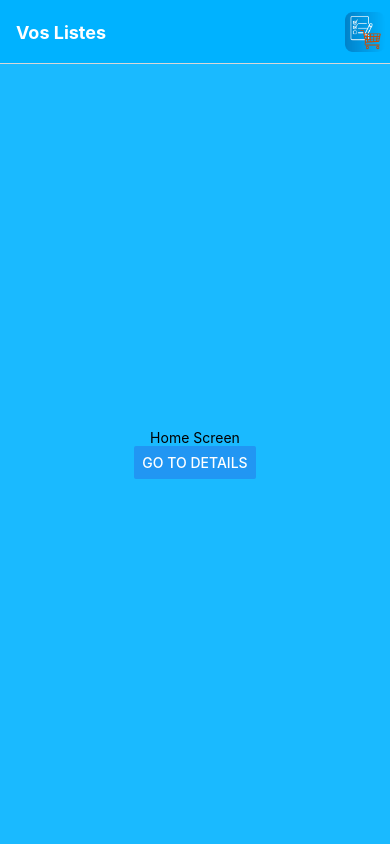
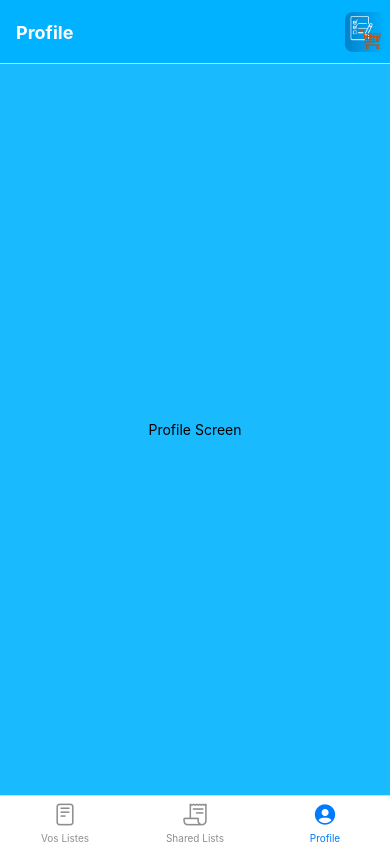
Before and after one commit to Damienvaiton/CaddieCollab, a React Native app: screen /Profile in a window 390 px wide. Built offline with nearby package versions, Linux system fonts and the light colour scheme.

Commit message:
🐞 fix(Architechture): Correct archi
Refactored project structure: - Reorganized folders for better module separation - Improved code readability and maintainability - Removed redundant files and components

```diff
--- a/App.tsx
+++ b/App.tsx
@@ -4,81 +4,8 @@ import { Button, StyleSheet, Text, View, Image } from "react-native";
 import { NavigationContainer } from "@react-navigation/native";
 import { createNativeStackNavigator } from "@react-navigation/native-stack";
 
-const Stack = createNativeStackNavigator();
-
-import { NativeStackNavigationProp } from "@react-navigation/native-stack";
-
-type RootStackParamList = {
-	Home: undefined;
-	Details: undefined;
-};
-
-type HomeScreenNavigationProp = NativeStackNavigationProp<
-	RootStackParamList,
-	"Home"
->;
-
-function HomeScreen({ navigation }: { navigation: HomeScreenNavigationProp }) {
-	React.useLayoutEffect(() => {
-		navigation.setOptions({
-			title: "Vos Listes",
-			headerStyle: {
-				backgroundColor: "#00b2ff",
-			},
-			headerTintColor: "#fff",
-			headerTitleStyle: {
-				fontWeight: "bold",
-			},
-			headerRight: () => (
-				<Image
-					source={require("./assets/logo.png")}
-					style={{
-						width: 40,
-						height: 40,
-						marginRight: 5,
-					}}
-				/>
-			),
-		});
-	});
-	return (
-		<View style={styles.container}>
-			<Text>Home Screen</Text>
-			<Button
-				title="Go to Details"
-				onPress={() => navigation.navigate("Details")}
-			/>
-		</View>
-	);
-}
-
-function DetailsScreen() {
-	return (
-		<View style={styles.container}>
-			<Text style={styles.textPrimary}>Details Screen</Text>
-		</View>
-	);
-}
+import MainController from "./navigations/main";
 
 export default function App() {
-	return (
-		<NavigationContainer>
-			<Stack.Navigator>
-				<Stack.Screen name="Home" component={HomeScreen} />
-				<Stack.Screen name="Details" component={DetailsScreen} />
-			</Stack.Navigator>
-		</NavigationContainer>
-	);
+	return <MainController />;
 }
-
-const styles = StyleSheet.create({
-	container: {
-		flex: 1,
-		backgroundColor: "#1abaff",
-		alignItems: "center",
-		justifyContent: "center",
-	},
-	textPrimary: {
-		color: "#00B2FF",
-	},
-});
--- /dev/null
+++ b/navigations/main.tsx
@@ -0,0 +1,41 @@
+import { NavigationContainer } from "@react-navigation/native";
+
+import HomeScreen from "./pages/home";
+import SharedLists from "./pages/YourHomeScreen";
+import { createBottomTabNavigator } from "@react-navigation/bottom-tabs";
+import React from "react";
+import { Ionicons } from "@expo/vector-icons";
+import ProfileScreen from "./pages/Profile";
+
+const Stack = createBottomTabNavigator();
+
+
+function MainController() {
+	return (
+		<NavigationContainer>
+			<Stack.Navigator
+				screenOptions={({ route }) => ({
+					tabBarIcon: ({ focused, color, size }) => {
+						let iconName: keyof typeof Ionicons.glyphMap = "reader-sharp";
+
+						if (route.name === "Home") {
+							iconName = focused ? "reader-sharp" : "reader-outline";
+						} else if (route.name === "Shared Lists") {
+							iconName = focused ? "receipt-sharp" : "receipt-outline";
+						} else if (route.name === "Profile") {
+							iconName = focused ? "person-circle-sharp" : "person-outline";
+						}
+
+						return <Ionicons name={iconName} size={size} color={color} />;
+					},
+				})}
+			>
+				<Stack.Screen name="Home" component={HomeScreen} />
+				<Stack.Screen name="Shared Lists" component={SharedLists} />
+				<Stack.Screen name="Profile" component={ProfileScreen} />
+			</Stack.Navigator>
+		</NavigationContainer>
+	);
+}
+
+export default MainController;
--- /dev/null
+++ b/navigations/pages/Profile.tsx
@@ -0,0 +1,46 @@
+import React from "react";
+import { Button, StyleSheet, Text, View, Image } from "react-native";
+import { StackNavigationProp } from "@react-navigation/stack";
+
+import styles from "../../styles/DefaultStyles";
+
+type RootStackParamList = {
+	Home: undefined;
+	Details: undefined;
+};
+
+type HomeScreenNavigationProp = StackNavigationProp<RootStackParamList, "Home">;
+
+export default function ProfileScreen({
+	navigation,
+}: {
+	navigation: HomeScreenNavigationProp;
+}) {
+	React.useLayoutEffect(() => {
+		navigation.setOptions({
+			title: "Profile",
+			headerStyle: {
+				backgroundColor: "#00b2ff",
+			},
+			headerTintColor: "#fff",
+			headerTitleStyle: {
+				fontWeight: "bold",
+			},
+			headerRight: () => (
+				<Image
+					source={require("../../assets/logo.png")}
+					style={{
+						width: 40,
+						height: 40,
+						marginRight: 5,
+					}}
+				/>
+			),
+		});
+	});
+	return (
+		<View style={styles.container}>
+			<Text>Profile Screen</Text>
+		</View>
+	);
+}
--- /dev/null
+++ b/navigations/pages/YourHomeScreen.tsx
@@ -0,0 +1,46 @@
+import React from "react";
+import { Button, StyleSheet, Text, View, Image } from "react-native";
+import { StackNavigationProp } from "@react-navigation/stack";
+
+import styles from "../../styles/DefaultStyles";
+
+type RootStackParamList = {
+	Home: undefined;
+	Details: undefined;
+};
+
+type HomeScreenNavigationProp = StackNavigationProp<RootStackParamList, "Home">;
+
+export default function HomeScreen({
+	navigation,
+}: {
+	navigation: HomeScreenNavigationProp;
+}) {
+	React.useLayoutEffect(() => {
+		navigation.setOptions({
+			title: "Listes partagées",
+			headerStyle: {
+				backgroundColor: "#00b2ff",
+			},
+			headerTintColor: "#fff",
+			headerTitleStyle: {
+				fontWeight: "bold",
+			},
+			headerRight: () => (
+				<Image
+					source={require("../../assets/logo.png")}
+					style={{
+						width: 40,
+						height: 40,
+						marginRight: 5,
+					}}
+				/>
+			),
+		});
+	});
+	return (
+		<View style={styles.container}>
+			<Text>SharedLists Screen</Text>
+		</View>
+	);
+}
--- /dev/null
+++ b/navigations/pages/home.tsx
@@ -0,0 +1,46 @@
+import React from "react";
+import { Button, StyleSheet, Text, View, Image } from "react-native";
+import { StackNavigationProp } from "@react-navigation/stack";
+
+import styles from "../../styles/DefaultStyles";
+
+type RootStackParamList = {
+	Home: undefined;
+	Details: undefined;
+};
+
+type HomeScreenNavigationProp = StackNavigationProp<RootStackParamList, "Home">;
+
+export default function HomeScreen({
+	navigation,
+}: {
+	navigation: HomeScreenNavigationProp;
+}) {
+	React.useLayoutEffect(() => {
+		navigation.setOptions({
+			title: "Vos Listes",
+			headerStyle: {
+				backgroundColor: "#00b2ff",
+			},
+			headerTintColor: "#fff",
+			headerTitleStyle: {
+				fontWeight: "bold",
+			},
+			headerRight: () => (
+				<Image
+					source={require("../../assets/logo.png")}
+					style={{
+						width: 40,
+						height: 40,
+						marginRight: 5,
+					}}
+				/>
+			),
+		});
+	});
+	return (
+		<View style={styles.container}>
+			<Text>Home Screen</Text>
+		</View>
+	);
+}
--- /dev/null
+++ b/styles/DefaultStyles.tsx
@@ -0,0 +1,15 @@
+import { StyleSheet } from "react-native";
+
+const styles = StyleSheet.create({
+	container: {
+		flex: 1,
+		backgroundColor: "#1abaff",
+		alignItems: "center",
+		justifyContent: "center",
+	},
+	textPrimary: {
+		color: "#00B2FF",
+	},
+});
+
+export default styles;
```
Also changed, not shown: package.json (+9 -3 lines), styles/App.scss (deleted), 1 other file (tests, documents, lock files or other folders).
